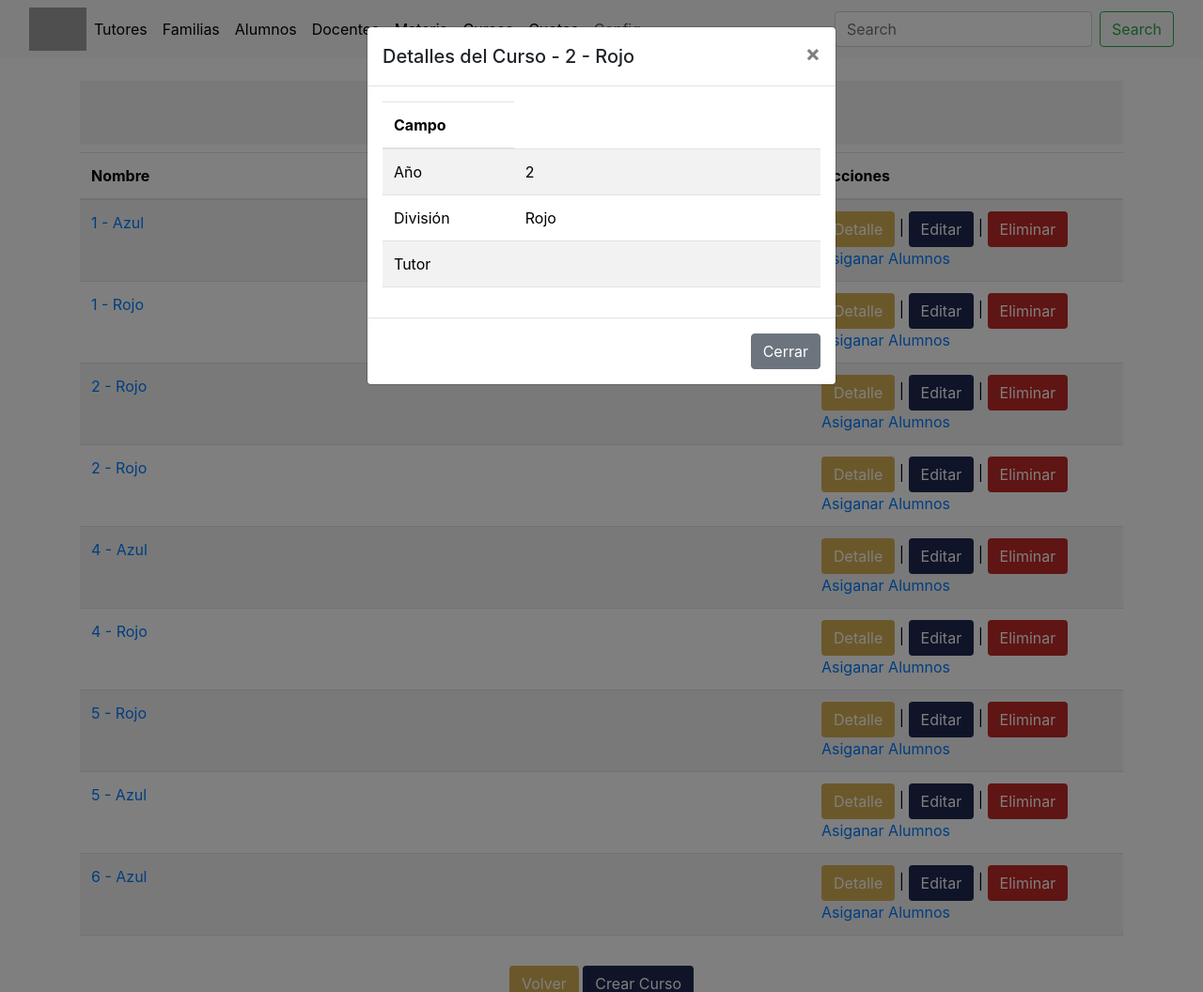
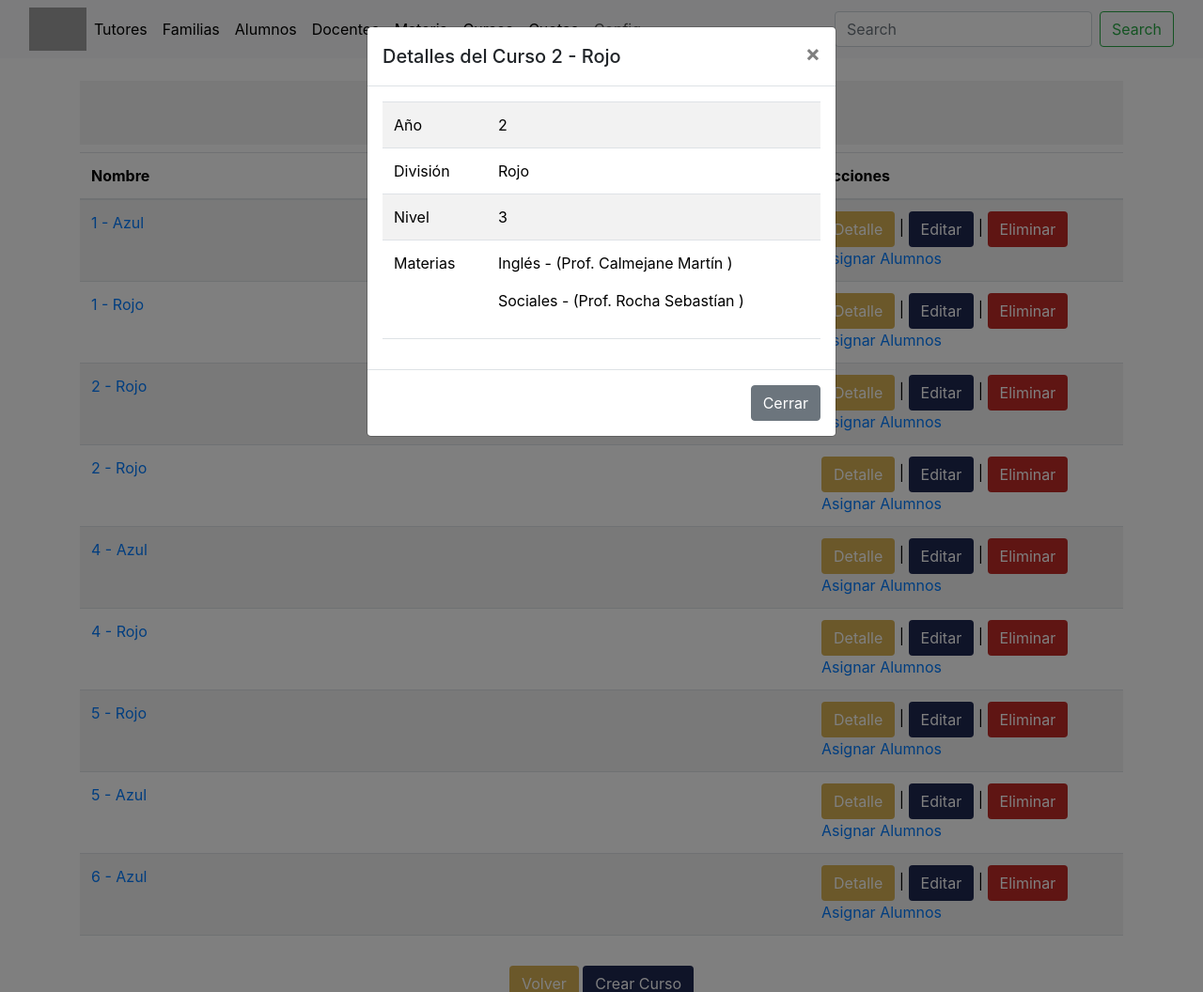
Before and after one commit to FacuMaza/SagradoCorazon, a Django app: page /cursos/ in a window 1280 px wide, after a click on "Detalle". Shown: the whole page at 94% size. Run offline with Django 5.2, Linux system fonts and the light colour scheme; data comes from the database, SQL or seed files in the repository; both versions use the stored data as it was after the commit; some libraries are stand-ins or nearby versions; grey boxes are pictures that could not be loaded.

Commit message:
Fix alumnos por materias

```diff
--- a/academico/admin.py
+++ b/academico/admin.py
@@ -87,7 +87,7 @@ class CuotasAdmin(admin.ModelAdmin):
 
 @admin.register(Cursos)
 class CursosAdmin(admin.ModelAdmin):
-    list_display = ( 'Division', 'get_materias',)
+    list_display = ( 'id','años','Division', 'get_materias',)
     search_fields = ( 'Division__Division', 'Nivel__Nivel',) # Buscar por campos relacionados
     list_filter = ( 'Division',)
     filter_horizontal = ('Materias',) # Usa filter_horizontal para la relación ManyToMany
--- a/academico/forms.py
+++ b/academico/forms.py
@@ -35,6 +35,8 @@ class AlumnosForm(forms.ModelForm):
             'Familia',
             'Baja_Alumno',
             'Casa',
+            'Domicilio',
+            'curso',
             'Colegio',
             'Lugar_Nacimiento',
             'Nacionalidad',
@@ -44,7 +46,6 @@ class AlumnosForm(forms.ModelForm):
             'DNI',
             'Edad',
             'Fecha_Nacimiento',
-            'Domicilio',
             'Email_Institucional',
             'Email_Personal',
             'Escuela_Procedencia',
--- a/academico/models.py
+++ b/academico/models.py
@@ -196,17 +196,16 @@ class Cursos(models.Model):
     Nivels = models.CharField(max_length=1, choices=nivel, default=1)
 
     def __str__(self):
-        return ' %s '%(self.años)
+        return '%s - %s %s'%(self.id, self.años, self.Division)
 
     class Meta:
         db_table = 'Cursos'
         verbose_name = 'Curso'
         verbose_name_plural = 'Cursos'
 
-
 class Alumnos(models.Model):
     Familia = models.ForeignKey(Familia, on_delete=models.CASCADE)
-    curso = models.ForeignKey(Cursos, on_delete=models.CASCADE, related_name='alumnos', null=True, blank=True)
+    curso = models.ForeignKey(Cursos, on_delete=models.CASCADE, null=True, blank=True)
     Baja_Alumno = models.BooleanField()
     Casa = models.ForeignKey(Casas, on_delete=models.CASCADE)
     Colegio = models.ForeignKey(Colegios, on_delete=models.CASCADE)
--- a/academico/templates/alumnos_por_materia.html
+++ b/academico/templates/alumnos_por_materia.html
@@ -17,11 +17,12 @@
               <tr>
                 <th>Nombre</th>
                 <th>Apellido</th>
+
                 <!-- Agrega otras columnas según la información que quieras mostrar -->
               </tr>
             </thead>
             <tbody>
-              {% for alumno in alumnos %}
+              {% for alumno in object_list %}
               <tr>
                 <td>{{ alumno.Nombres }}</td>
                 <td>{{ alumno.Apellidos }}</td>
--- a/academico/templates/curso_list.html
+++ b/academico/templates/curso_list.html
@@ -30,7 +30,7 @@
                         data-toggle="modal" data-target="#cursoEditModal{{ curso.pk }}">Editar</button> |
                 <button type="button" class="btn" style="background-color: rgb(190,43,39); color: white;"
                         data-toggle="modal" data-target="#cursoDeleteModal{{ curso.pk }}">Eliminar</button>
-                        <a href="{% url 'agregar_alumno_curso' curso.id %}">Asiganar Alumnos</a>
+                        <br><a href="{% url 'agregar_alumno_curso' curso.id %}">Asignar Alumnos</a>
               </td>
             </tr>
             {% endfor %}
@@ -53,7 +53,7 @@
       <div class="modal-dialog" role="document">
         <div class="modal-content">
           <div class="modal-header">
-            <h5 class="modal-title" id="cursoDetailsModalLabel">Detalles del Curso - {{ curso.años }} - {{ curso.Division }}</h5>
+            <h5 class="modal-title" id="cursoDetailsModalLabel">Detalles del Curso {{ curso.años }} - {{ curso.Division }}</h5>
             <button type="button" class="close" data-dismiss="modal" aria-label="Close">
               <span aria-hidden="true">×</span>
             </button>
@@ -61,10 +61,6 @@
           <div class="modal-body">
             <table class="table table-striped">
               <thead>
-                <tr>
-                  <th style="width: 30%;">Campo</th>
-
-                </tr>
               </thead>
               <tbody>
                 <tr>
@@ -75,10 +71,17 @@
                   <td>División</td>
                   <td>{{ curso.Division }}</td>
                 </tr>
-
                 <tr>
-                  <td>Tutor</td>
-                  <td>{{ curso.Tutor }}</td>  <!-- Muestra el nombre del docente -->
+                  <td>Nivel</td>
+                  <td>{{ curso.Nivels }}</td>
+                </tr>
+                <tr>
+                  <td>Materias</td>
+                  <td>
+                  {% for materia in curso.Materias.all %}
+                  <p>{{ materia.Denominación }} - (Prof. {{ materia.Docente_Titular }})</p>
+                  {% endfor %}
+                  </td>
                 </tr>
               </tbody>
             </table>
--- a/academico/templates/lista_alumnos.html
+++ b/academico/templates/lista_alumnos.html
@@ -99,7 +99,7 @@
                   <td>{{ alumno.Domicilio }}</td>
                 </tr>
                 <tr>
-                    <td>curso</td>
+                    <td>Curso</td>
                     <td>{{ alumno.curso }}</td>
                   </tr>
                   <tr>
@@ -220,7 +220,7 @@
               <div class="form-group">
                 <label for="id_curso">Curso:</label>
                 <select class="form-control" id="id_curso" name="curso">
-                    {% for c in curso %}
+                    {% for c in Curso %}
                         <option value="{{ c.pk }}" {% if alumno.curso.pk == c.pk %}selected{% endif %}>{{ c }}</option>
                     {% endfor %}
                 </select>
--- a/academico/templates/materia_por_curso.html
+++ b/academico/templates/materia_por_curso.html
@@ -16,13 +16,12 @@
             <thead>
               <tr>
                 <th style="width: 70%;">Nombre de la Materia</th>
-
               </tr>
             </thead>
             <tbody>
               {% for materia in materias_del_curso %}
               <tr>
-                <td><a href="{% url 'alumnos_por_materia' materia.id %}">{{ materia.Denominación }}</a></td>
+                <td><a href="{% url 'alumnos_por_materia' curso.id %}">{{ materia.Denominación }}</a></td>
                 <td>
                     <!-- Agrega botones para acciones específicas de la materia -->
                   </td>
--- a/academico/urls.py
+++ b/academico/urls.py
@@ -1,6 +1,7 @@
 from django.contrib import admin
 from django.urls import path
 from academico import views
+from .views import AlumnosListView
 
 urlpatterns = [
     path('', views.index, name= "index"),
@@ -176,5 +177,6 @@ urlpatterns += [
 urlpatterns += [
 
     path('cursos/<int:curso_id>/agregar_alumno/', views.agregar_alumno_curso, name='agregar_alumno_curso'),
-    path('materia/<int:materia_id>/alumnos/', views.alumnos_por_materia, name='alumnos_por_materia'),
+    path('materia/<int:curso_id>/alumnos/', AlumnosListView.as_view(), name='alumnos_por_materia'),
+    path('curso/<int:curso_id>/alumnos/', AlumnosListView.as_view(), name='alumnos_list'),
 ]
--- a/academico/views.py
+++ b/academico/views.py
@@ -4,6 +4,7 @@ from django.shortcuts import render, redirect, get_object_or_404
 from django.contrib import messages
 from .models import Alumnos, Asistencias, Casas, Colegios, Cuotas, Cursos, Division, Docentes, Familia, Localidad, Lugar_Nacimiento, Materias, Nacionalidad, Nivel, Nivel_Docente, Parentezco, Titulos_Profesionales, Tutores, Valor, notas
 from .forms import AlumnosForm, AsistenciaForm, CuotaForm, CursosForm, DivisionForm, DocenteForm, FamiliaForm, MateriaForm, NivelDocenteForm, NivelForm, ParentezcoForm, TitulosProfesionalesForm, TutorForm, ValorForm
+from django.views.generic import ListView
 
 def index(request):
     return render(request, "index.html")
@@ -324,7 +325,7 @@ def lista_alumnos(request):
     Localidades = Localidad.objects.all()
     context = {'alumnos': alumnos,
                'Familias':Familias,
-               'curso': curso,
+               'Curso': curso,
                'Casa': Casa,
                'Lugar_Nacimientos': Lugar_Nacimientos,
                'Nacionalidades': Nacionalidades,
@@ -772,7 +773,17 @@ def agregar_alumno_curso(request, curso_id):
     return render(request, 'agregar_alumno_curso.html', context)
 
 
-def alumnos_por_materia(request, materia_id):
+class AlumnosListView(ListView):
+    model = Alumnos
+    template_name = 'alumnos_por_materia.html'
+
+    def get_queryset(self):
+        curso_id = self.kwargs['curso_id']
+        return Alumnos.objects.filter(curso_id=curso_id)
+
+
+
+"""
     materia = get_object_or_404(Materias, pk=materia_id)
 
     # Obtener los cursos asociados a la materia
@@ -790,3 +801,7 @@ def alumnos_por_materia(request, materia_id):
     }
 
     return render(request, 'alumnos_por_materia.html', context)
+
+
+
+"""
```
Also changed, not shown: colegio.sqlite3.
